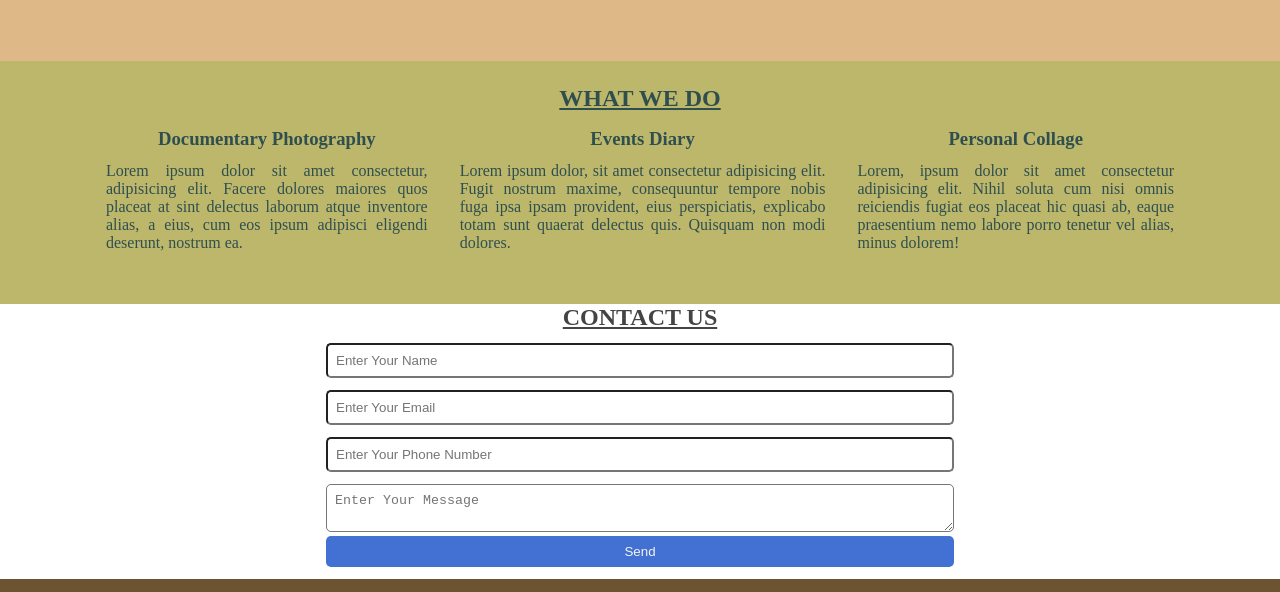
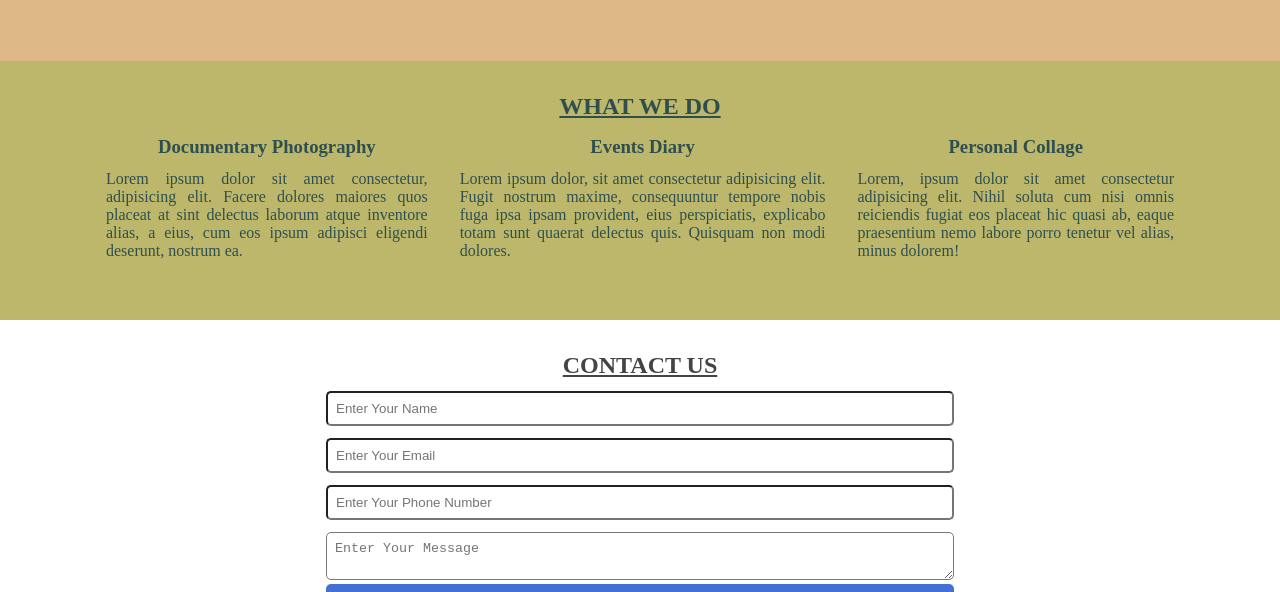
Before and after one commit to sandarious/Daves-Photography, a plain HTML site: page index.html in a window 1280 px wide. Shown: the part 1497-2089 px from the top of the page. Drawn offline with Linux system fonts and the light colour scheme.

```diff
--- a/index.html
+++ b/index.html
@@ -53,7 +53,7 @@
 
    <!-- Section: About -->
 
-   <section id="about" class="bg-light py-1">
+   <section id="about" class="bg-light py-2">
     <h2 class="text-center">WHAT WE DO</h2>
        <div class="container">
                <div class="texts">
@@ -86,7 +86,7 @@
    <!-- Section: Contact -->
 
    <section id="contact">
-       <div class="contact-form">
+       <div class="contact-form py-2">
            <h2 class="text-center">CONTACT US</h2>
            <form>
                <div class="form-group">
```
